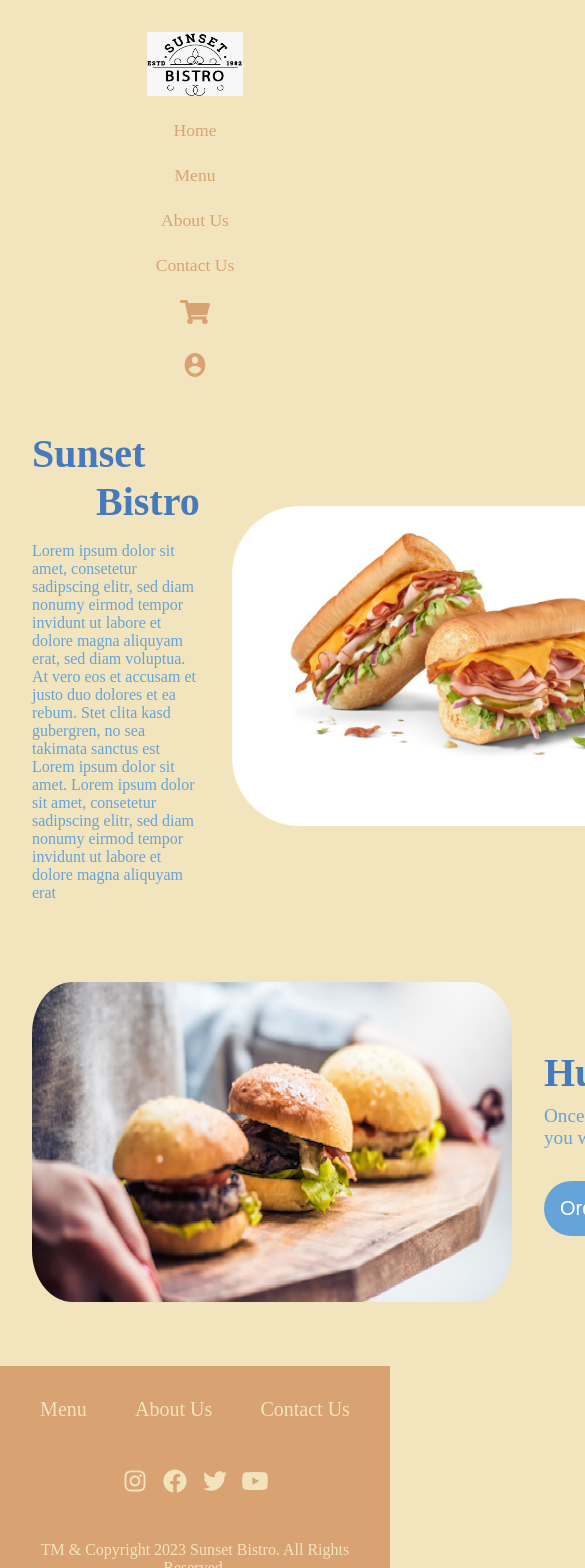
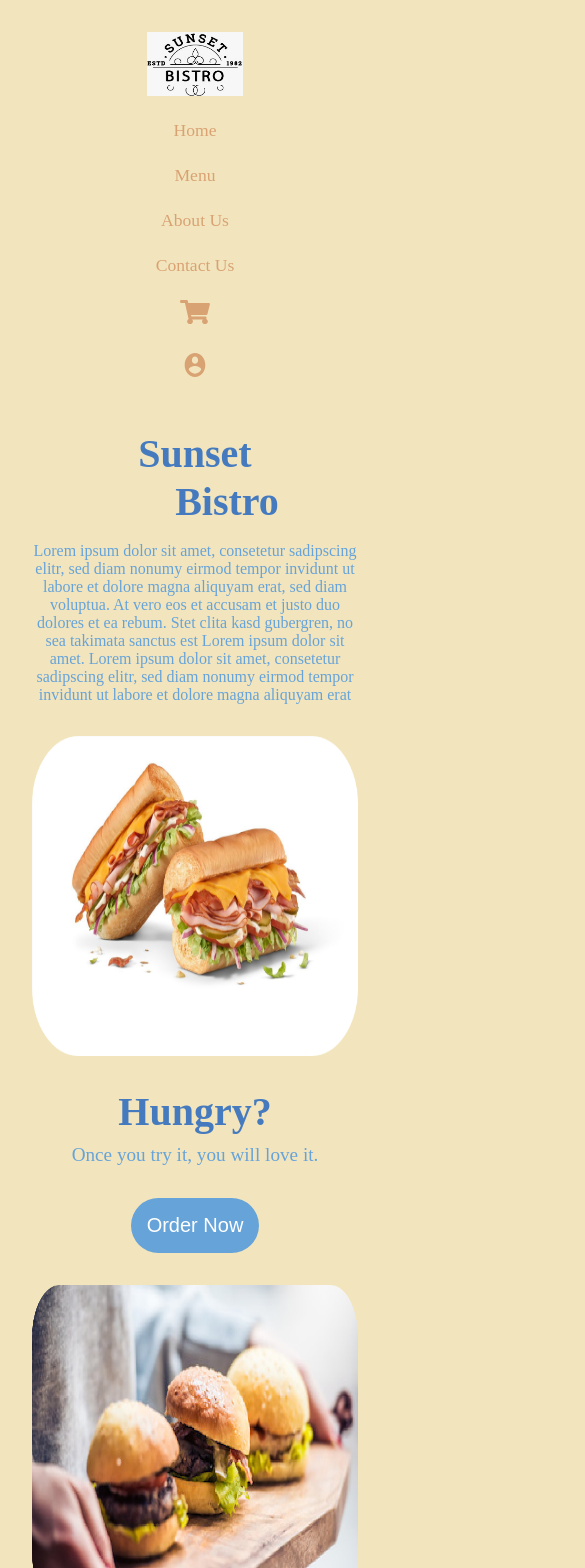
Before and after one commit to PROG1896-Capstone/capstone-frontend, a Next.js app: page / in a window 390 px wide. Shown: the top 1568 px of the page, 585 px wide, since content can reach past the window. Built offline with nearby package versions, Linux system fonts and the light colour scheme.

Commit message:
Make Home page responsive

```diff
--- a/src/app/home.module.css
+++ b/src/app/home.module.css
@@ -35,13 +35,14 @@
 
 .paragraph {
   color: #66a3d9;
-  max-width: 30rem;
+  max-width: 25rem;
   font-size: 1rem;
   margin: 1rem 0 0 0;
 }
 
 .img {
-  width: 30rem;
+  width: 100%;
+  max-width: 30rem;
   height: 20rem;
 }
 
@@ -59,3 +60,22 @@
   border-radius: 2rem;
   padding: 1rem;
 }
+
+@media (max-width: 800px) {
+  .page {
+    gap: 2rem;
+  }
+
+  .row {
+    flex-direction: column;
+  }
+
+  #second_row {
+    flex-direction: column-reverse;
+  }
+
+  .column {
+    align-items: center;
+    text-align: center;
+  }
+}
--- a/src/app/page.jsx
+++ b/src/app/page.jsx
@@ -26,7 +26,7 @@ export const Home = () => {
           <Image className={styles.img} src={imgHomeSubs} alt="img-home-subs" />
         </div>
       </div>
-      <div className={styles.row}>
+      <div className={styles.row} id={styles.second_row}>
         <div className={styles.column}>
           <Image
             className={styles.img}
```
